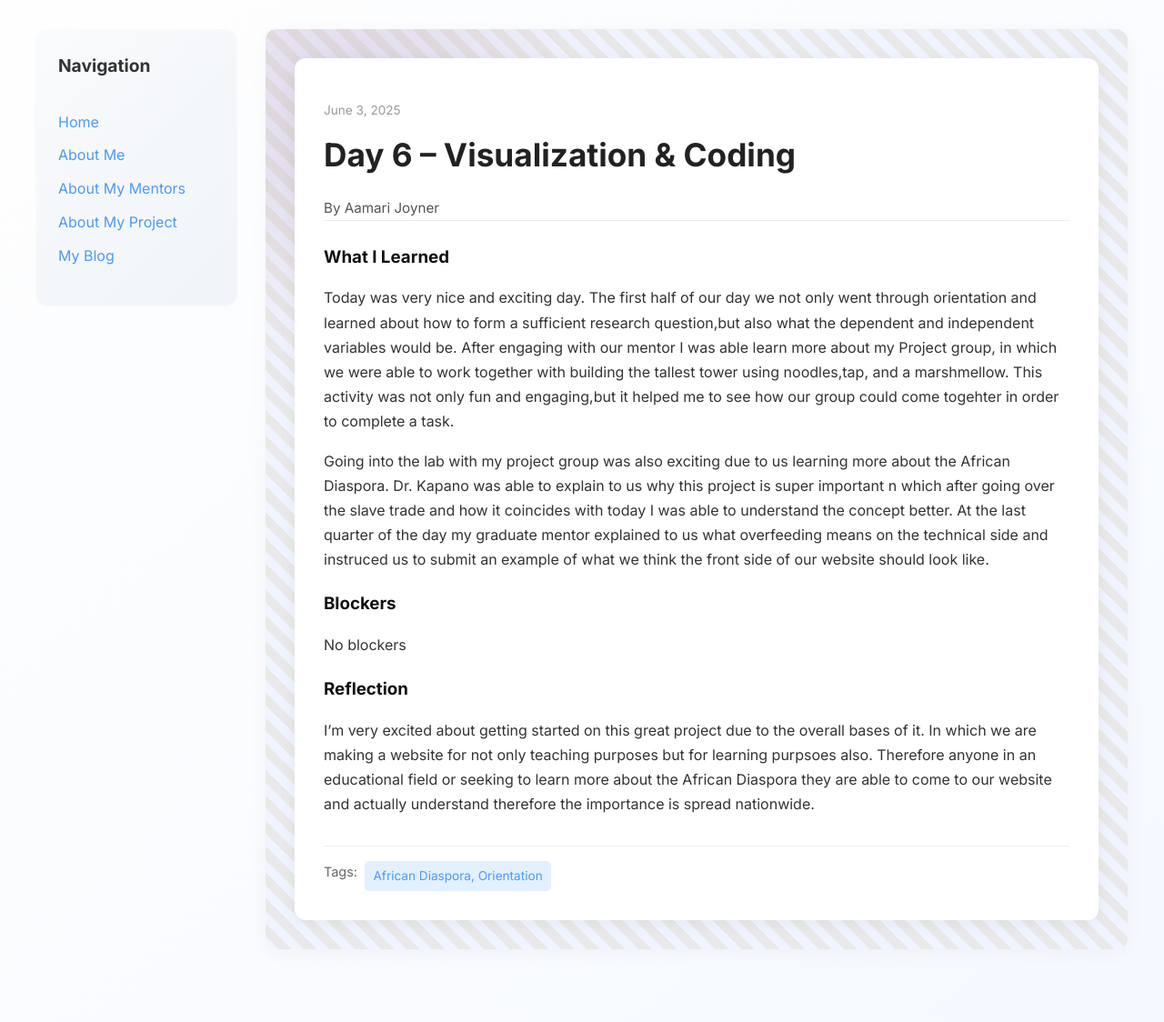
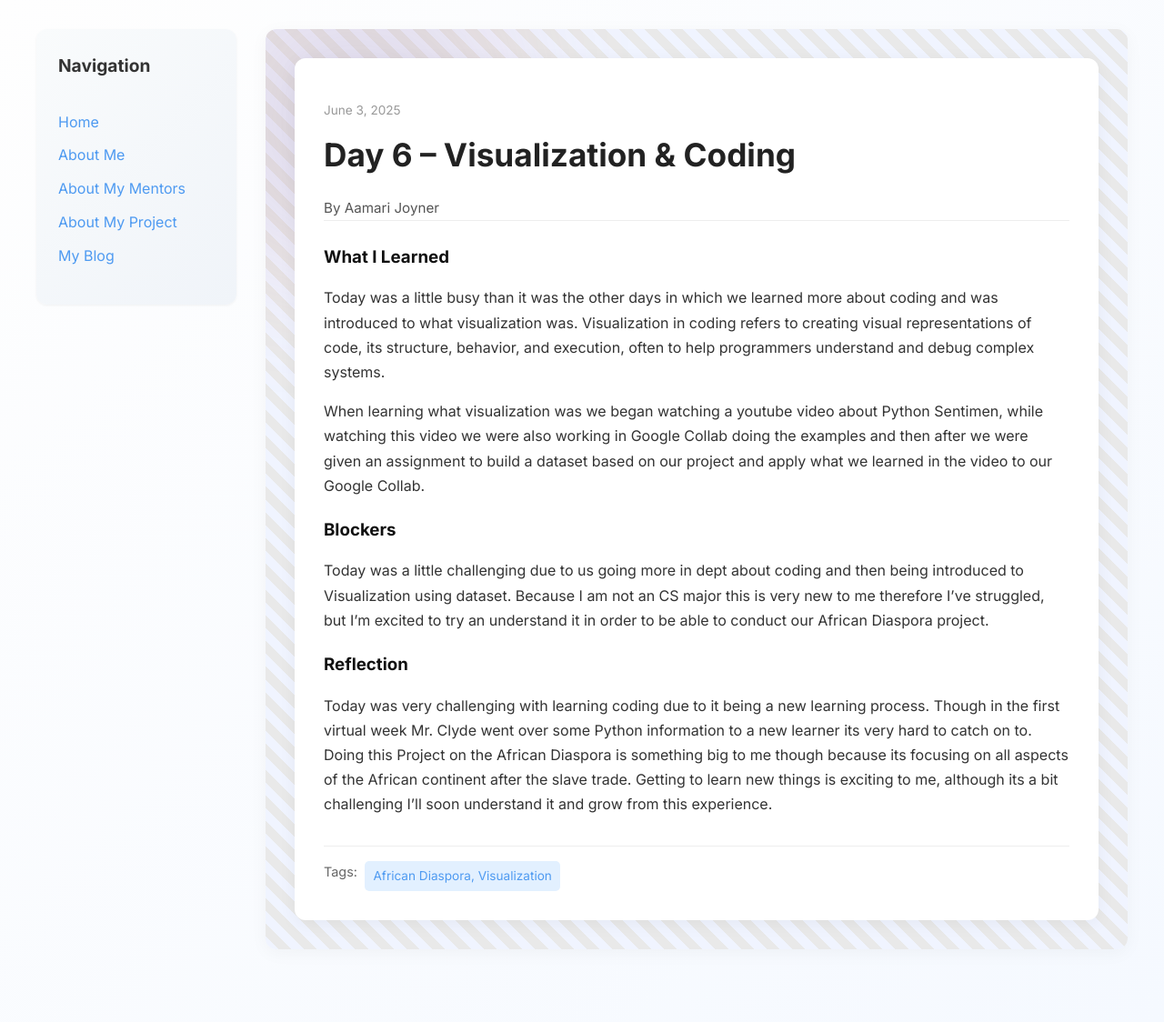
Before and after one commit to AamariJoyner/AamariJoyner.github.io, a Jekyll site: the page built from _posts/2025-05-06-day-6.md, in a window 1280 px wide. Shown: the whole page at 91% size. Built offline with Jekyll 4.4.1, drawn with Linux system fonts in a browser that asks for light colours.

Commit message:
Update 2025-05-06-day-6.md

```diff
--- a/_posts/2025-05-06-day-6.md
+++ b/_posts/2025-05-06-day-6.md
@@ -4,15 +4,15 @@ title: "Day 6 – Visualization & Coding"
 date: 2025-06-03
 author: Aamari Joyner
 permalink: /day6.html
-tags: ["African Diaspora, Orientation"]
+tags: ["African Diaspora, Visualization"]
 
 what_i_learned: |
-  Today was very nice and exciting day. The first half of our day we not only went through orientation and learned about how to form a sufficient research question,but also what the dependent and independent variables would be. After engaging with our mentor I was able learn more about my Project group, in which we were able to work together with building the tallest tower using noodles,tap, and a marshmellow. This activity was not only fun and engaging,but it helped me to see how our group could come togehter in order to complete a task.
+  Today was a little busy than it was the other days in which we learned more about coding and was introduced to what visualization was. Visualization in coding refers to creating visual representations of code, its structure, behavior, and execution, often to help programmers understand and debug complex systems.
 
-  Going into the lab with my project group was also exciting due to us learning more about the African Diaspora. Dr. Kapano was able to explain to us why this project is super important n which after going over the slave trade and how it coincides with today I was able to understand the concept better. At the last quarter of the day my graduate mentor explained to us what overfeeding means on the technical side and instruced us to submit an example of what we think the front side of our website should look like.
+  When learning what visualization was we began watching a youtube video about Python Sentimen, while watching this video we were also working in Google Collab doing the examples and then after we were given an assignment to build a dataset based on our project and apply what we learned in the video to our Google Collab.
 blockers: |
-  No blockers
+  Today was a little challenging due to us going more in dept about coding and then being introduced to Visualization using dataset. Because I am not an CS major this is very new to me therefore I've struggled, but I'm excited to try an understand it in order to be able to conduct our African Diaspora project.
 
 reflection: |
- I'm very excited about getting started on this great project due to the overall bases of it. In which we are making a website for not only teaching purposes but for learning purpsoes also. Therefore anyone in an educational field or seeking to learn more about the African Diaspora they are able to come to our website and actually understand therefore the importance is spread nationwide.
+ Today was very challenging with learning coding due to it being a new learning process. Though in the first virtual week Mr. Clyde went over some Python information to a new learner its very hard to catch on to. Doing this Project on the African Diaspora is something big to me though because its focusing on all aspects of the African continent after the slave trade. Getting to learn new things is exciting to me, although its a bit challenging I'll soon understand it and grow from this experience.
 ---
```
